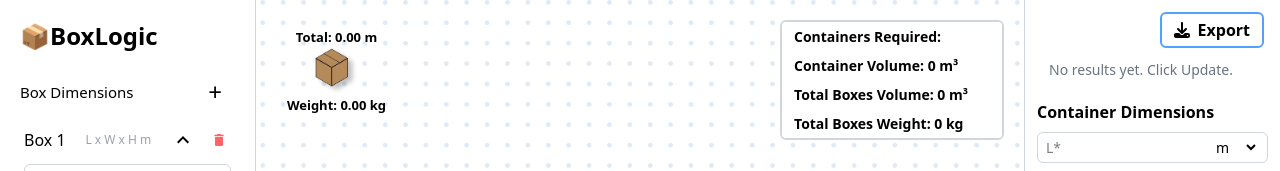
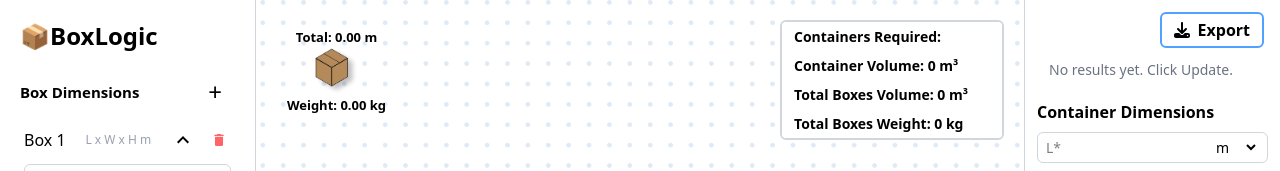
Before and after one commit to Babithkp/boxylogy-frontend, a React (Vite) app: page / in a window 1280 px wide. Shown: the top 171 px of the page. Built offline with nearby package versions, Linux system fonts and the light colour scheme.

Commit message:
updated code

```diff
--- a/src/components/BoxUI.tsx
+++ b/src/components/BoxUI.tsx
@@ -65,10 +65,10 @@ const defaultBoxes = [
   { box: "32 ft Container", length: 9.75, width: 2.35, height: 2.39 },
 ];
 
-const API_BASE = import.meta.env.VITE_DEV;
+// const API_BASE = import.meta.env.VITE_DEV;
 
 function BoxUI() {
-  const threeRef = useRef<{ exportPNG?: () => void } | null>(null);
+  const threeRef = useRef<{ exportPNG: () => void } | null>(null);
   const [boxDimensions, setBoxDimensions] = useState<BoxDimensions[]>([
     {
       length: "",
@@ -354,7 +354,7 @@ function BoxUI() {
         <h1 className="hidden md:block text-2xl font-bold px-5">📦BoxLogic</h1>
 
         <div className="flex justify-between items-center mt-5 px-5">
-          <p className="text-[15px]">Box Dimensions</p>
+          <p className="text-[15px] font-semibold">Box Dimensions</p>
           <button
             onClick={addBox}
             className="text-2xl h-10 w-10 flex justify-center items-center rounded-full hover:bg-gray-100 cursor-pointer text-black"
```
